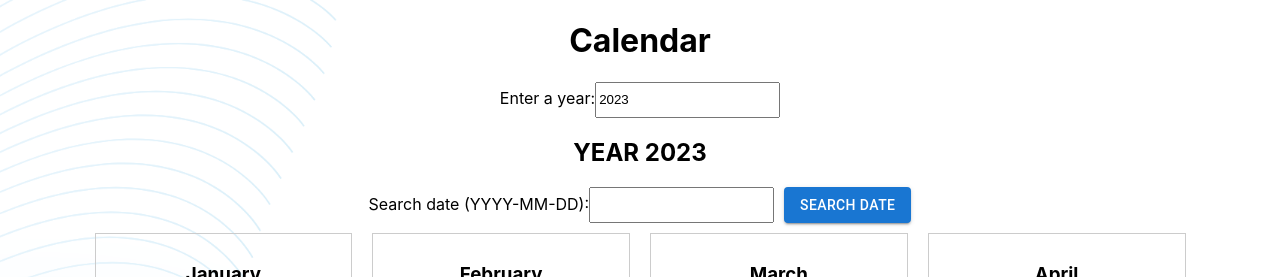
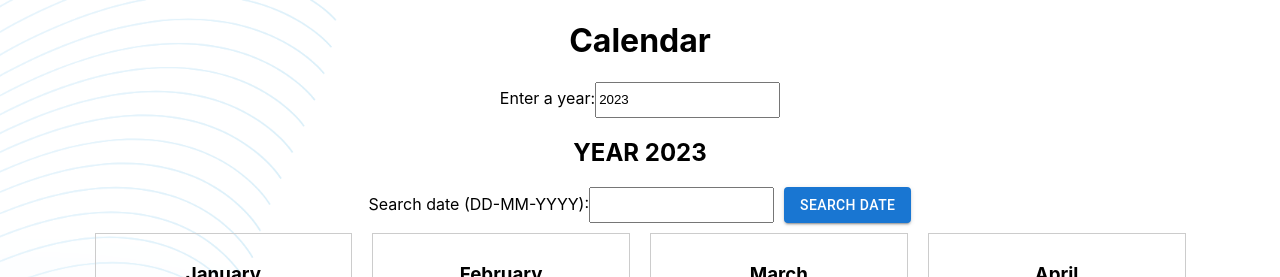
Before and after one commit to RIDDHIDEB/calender-app, a React (Create React App) app: page / in a window 1280 px wide. Shown: the top 277 px of the page. Built offline with nearby package versions, Linux system fonts and the light colour scheme.

Commit message:
added API_KEY

```diff
--- a/src/Calender.js
+++ b/src/Calender.js
@@ -116,17 +116,24 @@ const Calendar = () => {
 
 //   const handleCheckLeapYear = () => {
 //     setLeapYear((year % 4 === 0 && year % 100 !== 0) || year % 400 === 0);
-//   };
+
+
 const handleSearchHistoricalDate = () => {
     fetchHistoricalEvent();
   };
 
   const fetchHistoricalEvent = async () => {
     try {
-      const response = await axios.get('https://historical-events-by-api-ninjas.p.rapidapi.com/v1/historicalevents');
+      const response = await axios.get('https://historical-events-by-api-ninjas.p.rapidapi.com/v1/historicalevents', {
+        headers: {
+          'X-RapidAPI-Key': '56081cf632mshf0041bf3feed38dp148381jsnc7ee8f1d90b2',
+          'X-RapidAPI-Host': 'historical-events-by-api-ninjas.p.rapidapi.com',
+        },
+      });
       setHistoricalEvent(response.data);
     } catch (error) {
       console.error('Error fetching historical event:', error.message);
+      console.error('Response data:', error.response.data);
       setHistoricalEvent('Failed to fetch historical event.');
     }
   };
@@ -157,7 +164,7 @@ const handleSearchHistoricalDate = () => {
         <div className='main-container'>
             <h2>YEAR {year}</h2>
             <label>
-                Search date (YYYY-MM-DD):
+                Search date (DD-MM-YYYY):
                 <input style={{height:"30px"}} type="text" value={searchDate} onChange={(e) => setSearchDate(e.target.value)}/>
                 <Button onClick={handleSearchHistoricalDate} variant='contained' style={{marginLeft:"10px"}}>Search Date</Button>
             </label>
```
